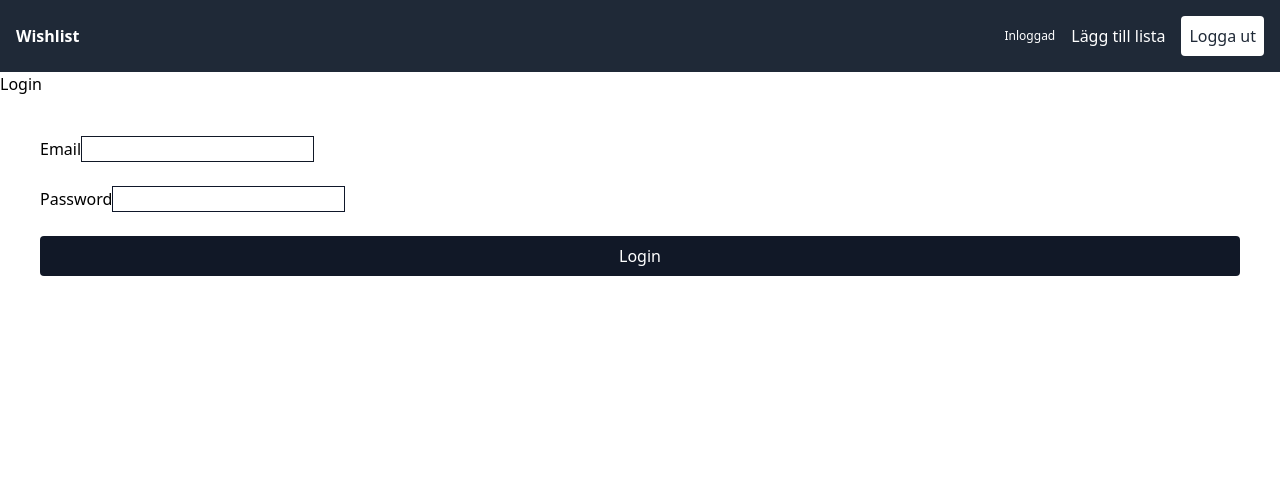
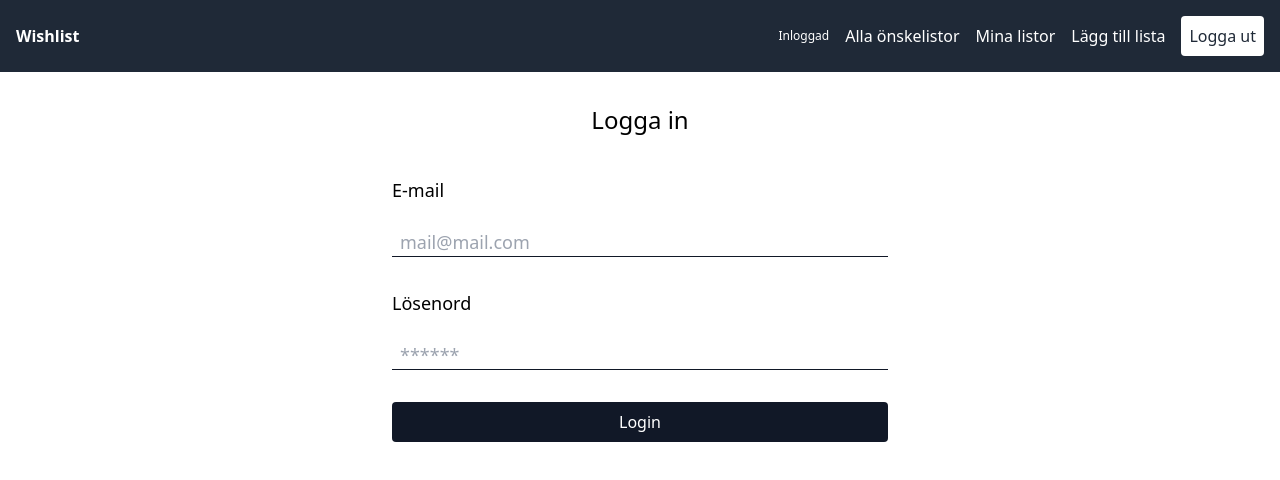
Before and after one commit to chris-mbg/wishlist, a Next.js app: page /login in a window 1280 px wide. Shown: the top 480 px of the page. Built offline with nearby package versions, Linux system fonts and the light colour scheme; no server answers; sample sign-in values are in the browser's storage.

Commit message:
added list detail and user pages

```diff
--- a/components/layout/Navbar.tsx
+++ b/components/layout/Navbar.tsx
@@ -1,9 +1,17 @@
 import { useAuthContext } from "@/contexts/AuthContext"
 import signOut from "@/firebase/auth/signout"
 import Link from "next/link"
+import { useRouter } from "next/router"
 
 export default function Navbar() {
+  const router = useRouter()
   const { user } = useAuthContext()
+
+  const handleLogOut = async () => {
+    await signOut()
+    router.push("/")
+  }
+
   return (
     <header className="bg-gray-800 text-white flex justify-between items-center p-4">
       <Link className="font-bold" href="/">
@@ -14,16 +22,16 @@ export default function Navbar() {
         {user && (
           <div className="flex gap-4 items-center">
             <p className="text-xs">Inloggad</p>
+            <Link href="/">Alla önskelistor</Link>
+            <Link href="/user">Mina listor</Link>
             <Link href="/add-new-list">Lägg till lista</Link>
             <button
               className="bg-white hover:bg-gray-300 rounded p-2 text-gray-800"
-              onClick={() => signOut()}
+              onClick={handleLogOut}
             >
               Logga ut
             </button>
           </div>
-          // <Link>Alla listor</Link>
-          // <Link>Lägg till lista</Link>
         )}
       </nav>
     </header>
--- a/components/lists/AllLists.tsx
+++ b/components/lists/AllLists.tsx
@@ -1,8 +1,8 @@
-import { ListOverview } from "@/types/types"
+import { List } from "@/types/types"
 import Link from "next/link"
 
 type AllListsProps = {
-  allLists: ListOverview[]
+  allLists: List[]
 }
 
 function AllLists({ allLists }: AllListsProps) {
--- a/firebase/auth/signin.ts
+++ b/firebase/auth/signin.ts
@@ -11,7 +11,5 @@ export default async function signIn(email: string, password: string) {
     error = err
   }
 
-  console.log("current user", auth.currentUser)
-
   return { result, error }
 }
--- a/firebase/helpers/list.ts
+++ b/firebase/helpers/list.ts
@@ -1,8 +1,9 @@
 import { collection, doc, getDoc } from "firebase/firestore"
 import { firestore } from "../config"
+import { List } from "@/types/types"
 
-export async function getOne(id: string) {
-  let list
+export async function getOne(id: string): Promise<List> {
+  let list = {}
 
   try {
     const docRef = doc(collection(firestore, "lists"), id)
@@ -20,7 +21,7 @@ export async function getOne(id: string) {
           month: "long",
           day: "numeric",
         }),
-      }
+      } as List
     }
   } catch (err) {
     console.log("Error fetching list")
--- a/firebase/helpers/lists.ts
+++ b/firebase/helpers/lists.ts
@@ -1,10 +1,13 @@
-import { ListComplete, ListCreateData, ListOverview } from "@/types/types"
+import { List, ListCreateData } from "@/types/types"
 import { firestore } from "../config"
 import {
   collection,
   addDoc,
   serverTimestamp,
   getDocs,
+  orderBy,
+  query,
+  where,
 } from "firebase/firestore"
 
 export async function store(data: ListCreateData) {
@@ -22,8 +25,16 @@ export async function store(data: ListCreateData) {
   return { docRef }
 }
 
-export async function index(): Promise<ListComplete[]> {
-  const querySnapshot = await getDocs(collection(firestore, "lists"))
+export async function index(userId: string | null = null): Promise<List[]> {
+  const q = userId
+    ? query(
+        collection(firestore, "lists"),
+        where("ownerId", "==", userId),
+        orderBy("entered", "desc")
+      )
+    : query(collection(firestore, "lists"), orderBy("entered", "desc"))
+
+  const querySnapshot = await getDocs(q)
 
   const lists: any[] = []
   querySnapshot.forEach(doc => {
--- a/pages/index.tsx
+++ b/pages/index.tsx
@@ -1,6 +1,6 @@
 import AllLists from "@/components/lists/AllLists"
 import { index } from "@/firebase/helpers/lists"
-import { ListOverview } from "@/types/types"
+import { List } from "@/types/types"
 import { GetStaticProps, InferGetStaticPropsType } from "next"
 import { Inter } from "next/font/google"
 
@@ -17,7 +17,7 @@ export default function Home({
 }
 
 export const getStaticProps = (async () => {
-  let result = []
+  let result: List[] = []
 
   try {
     result = await index()
@@ -32,5 +32,5 @@ export const getStaticProps = (async () => {
     revalidate: 60,
   }
 }) satisfies GetStaticProps<{
-  allLists: ListOverview[]
+  allLists: List[]
 }>
--- a/pages/lists/[listId].tsx
+++ b/pages/lists/[listId].tsx
@@ -1,16 +1,33 @@
+import { useAuthContext } from "@/contexts/AuthContext"
 import { getOne } from "@/firebase/helpers/list"
 import { index } from "@/firebase/helpers/lists"
 import { List } from "@/types/types"
-import { GetStaticPaths, GetStaticProps, InferGetStaticPropsType } from "next"
+import {
+  GetStaticPaths,
+  GetStaticProps,
+  GetStaticPropsContext,
+  InferGetStaticPropsType,
+} from "next"
 
-function ListDetailPage({
-  list,
-}: InferGetStaticPropsType<typeof getStaticProps>) {
+function ListDetailPage({ list }: InferGetStaticPropsType<GetStaticProps>) {
+  const { user } = useAuthContext()
+
   return (
-    <div>
-      <h1>Hello let me present list</h1>
-      {JSON.stringify(list)}
-      <h1 className="text-3xl">{list.title}</h1>
+    <div className="mx-auto w-4/5 p-12">
+      <h1 className="text-3xl text-center mb-4">{list.title}</h1>
+      <div className="text-right">
+        <p>{list.ownerEmail}</p>
+        <time>{list.entered}</time>
+      </div>
+      <ul>
+        {list.items.map((item, idx) => (
+          <li key={idx}>
+            {item.title} - {item.description} - <a>{item.link}</a>
+          </li>
+        ))}
+      </ul>
+
+      <div>{user && user.uid === list.ownerId ? "Detta är min lista" : ""}</div>
     </div>
   )
 }
@@ -32,18 +49,26 @@ export const getStaticPaths = (async () => {
   const paramsArray = result.map(list => ({ params: { listId: list.id } }))
   return {
     paths: paramsArray,
-    fallback: false,
+    fallback: "blocking",
   }
 }) satisfies GetStaticPaths
 
-export const getStaticProps = (async context => {
-  const { listId } = context.params
+export const getStaticProps = (async (
+  context: GetStaticPropsContext<{ listId: string }>
+) => {
+  const { listId } = context.params!
 
-  let result
+  let result: List | undefined
   try {
     result = await getOne(listId)
   } catch (err) {
     console.log("Error fetching list", err)
+  }
+
+  if (!result) {
+    return {
+      notFound: true,
+    }
   }
 
   return {
--- a/pages/login/index.tsx
+++ b/pages/login/index.tsx
@@ -8,7 +8,7 @@ function LoginPage() {
   const email = useRef<HTMLInputElement>(null)
   const pwd = useRef<HTMLInputElement>(null)
 
-  const handleSubmit = async (e: FormEvent<HTMLFormElement>) => {
+  const handleSubmit = async (e: React.FormEvent<HTMLFormElement>) => {
     e.preventDefault()
     if (!email.current?.value || !pwd.current?.value) {
       return
@@ -22,31 +22,39 @@ function LoginPage() {
       console.log(error)
     }
 
-    console.log(result)
+    router.push({
+      pathname: "/",
+    })
   }
 
   return (
-    <div>
-      <h1>Login</h1>
-      <form className="flex flex-col m-10 gap-6" onSubmit={handleSubmit}>
-        <div>
-          <label htmlFor="email">Email</label>
+    <div className="w-3/4 lg:w-1/2 mx-auto p-8">
+      <h1 className="text-center text-2xl">Logga in</h1>
+      <form className="flex flex-col m-10 gap-8" onSubmit={handleSubmit}>
+        <div className="flex flex-col gap-4">
+          <label htmlFor="email" className="text-lg">
+            E-mail
+          </label>
           <input
             type="email"
             id="email"
+            placeholder="mail@mail.com"
             ref={email}
             required
-            className="border border-gray-900"
+            className="outline-none border-b border-gray-900 col-span-4 text-lg p-2 pb-0"
           />
         </div>
-        <div>
-          <label htmlFor="pwd">Password</label>
+        <div className="flex flex-col gap-4">
+          <label htmlFor="pwd" className="text-lg">
+            Lösenord
+          </label>
           <input
             type="password"
             id="pwd"
             ref={pwd}
+            placeholder="******"
             required
-            className="border border-slate-900"
+            className="outline-none border-b border-gray-900 col-span-4 text-lg p-2 pb-0"
           />
         </div>
         <button
--- /dev/null
+++ b/pages/user/index.tsx
@@ -0,0 +1,50 @@
+import { firebaseAdmin } from "@/firebase/firebaseAdmin"
+import { index } from "@/firebase/helpers/lists"
+import { List } from "@/types/types"
+import {
+  GetServerSideProps,
+  GetServerSidePropsContext,
+  InferGetServerSidePropsType,
+} from "next"
+import nookies from "nookies"
+
+function UserPage({ lists }: InferGetServerSidePropsType<GetServerSideProps>) {
+  return <>{JSON.stringify(lists)}</>
+}
+
+export default UserPage
+
+export const getServerSideProps = (async (
+  context: GetServerSidePropsContext
+) => {
+  let userId: string
+
+  try {
+    const cookies = nookies.get(context)
+    const token = await firebaseAdmin.auth().verifyIdToken(cookies.token)
+    userId = token.uid
+  } catch (err) {
+    return {
+      redirect: {
+        permanent: false,
+        destination: "/login",
+      },
+    }
+  }
+
+  let result: List[] = []
+
+  try {
+    result = await index(userId)
+  } catch (err) {
+    console.error("Error getting lists...", err)
+  }
+
+  return {
+    props: {
+      lists: result,
+    },
+  }
+}) satisfies GetServerSideProps<{
+  lists: List[]
+}>
```
